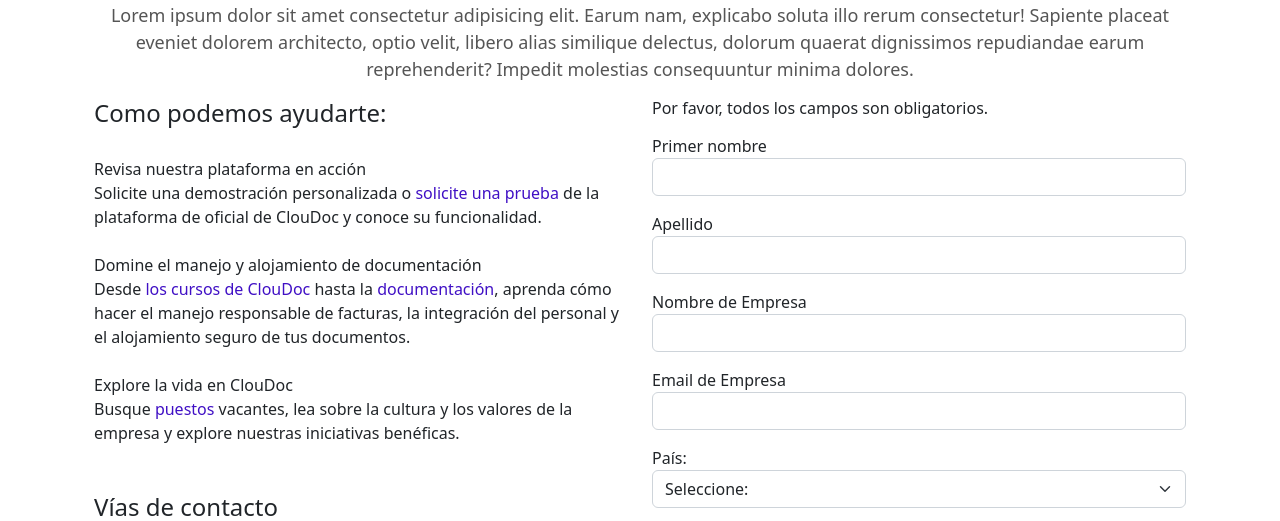
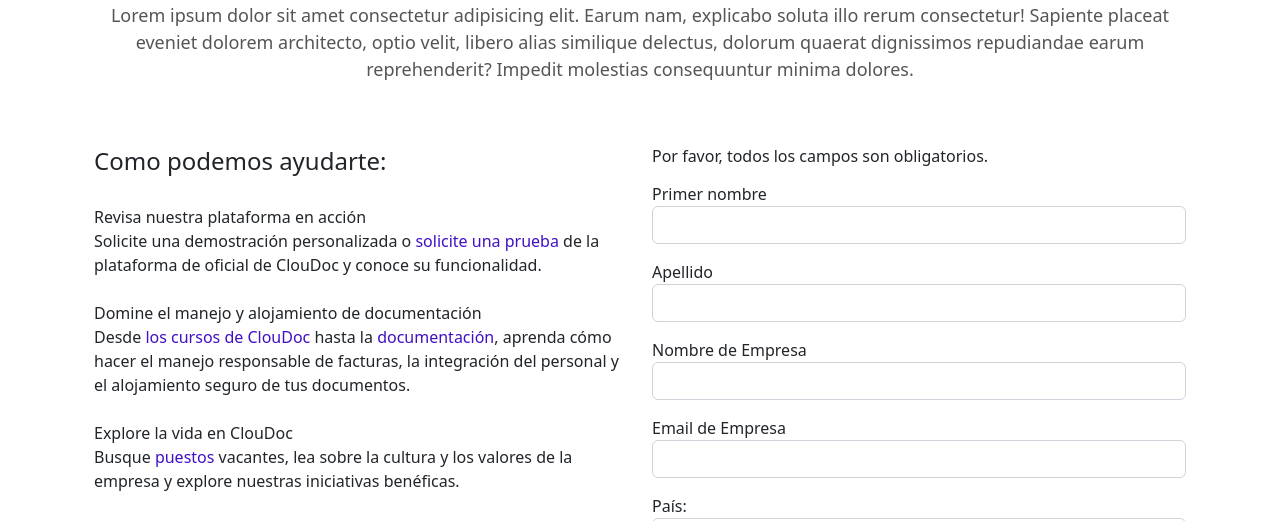
Before and after one commit to M1gu3l4ngel/ClouDoc, a plain HTML site: page pages/contacto.html in a window 1280 px wide. Shown: the part 212-733 px from the top of the page. Drawn offline with nearby package versions, Linux system fonts and the light colour scheme.

Commit message:
Espaciado contenido en Contacto

```diff
--- a/pages/contacto.html
+++ b/pages/contacto.html
@@ -124,7 +124,7 @@
 			</div>
 		</div>
 		<!-- Contenido -->
-		<div class="container-fluid">
+		<div class="container-fluid mt-5">
 			<div class="row">
 				<div class="col-md-12">
 					<div class="row">
```
